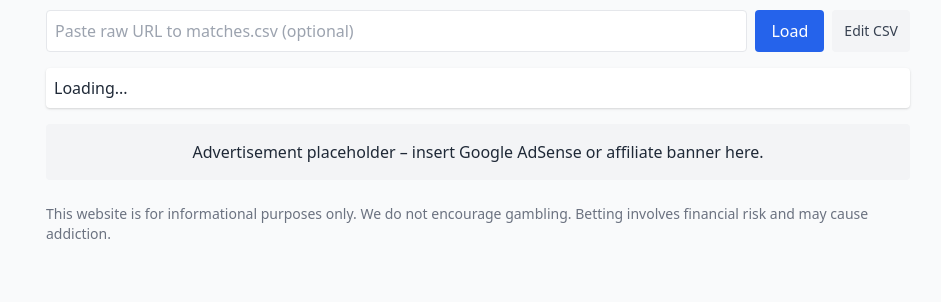
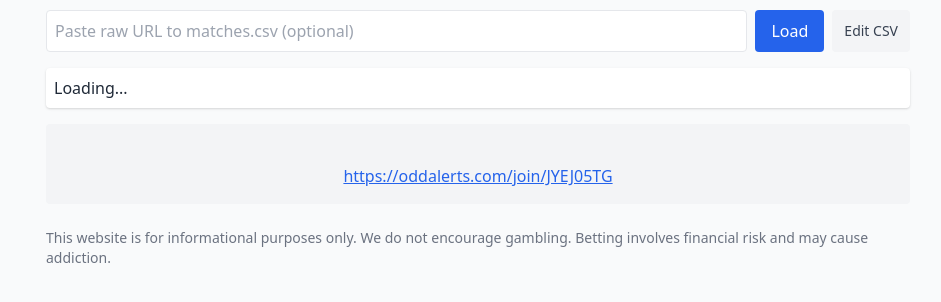
Before and after one commit to Wojtech91/btts-picks, a plain HTML site: page index.html in a window 1280 px wide. Shown: the part 70-372 px from the top of the page, without its empty margins (162-1103 px from the left). Drawn offline with nearby package versions, Linux system fonts and the light colour scheme.

Commit message:
Update index.html

```diff
--- a/index.html
+++ b/index.html
@@ -29,7 +29,11 @@
     <!-- Ad placeholder -->
     <div id="ad" class="mt-4 p-4 bg-gray-100 text-center rounded">
       <!-- Replace with AdSense or affiliate banner code -->
-      Advertisement placeholder – insert Google AdSense or affiliate banner here.
+    <div class="mt-6 text-center">
+     <a href="https://oddalerts.com/join/JYEJ05TG" target="_blank" class="text-blue-600 underline">
+        https://oddalerts.com/join/JYEJ05TG
+    </a>
+</div>
     </div>
 
     <footer class="mt-6 text-sm text-gray-500">
```
